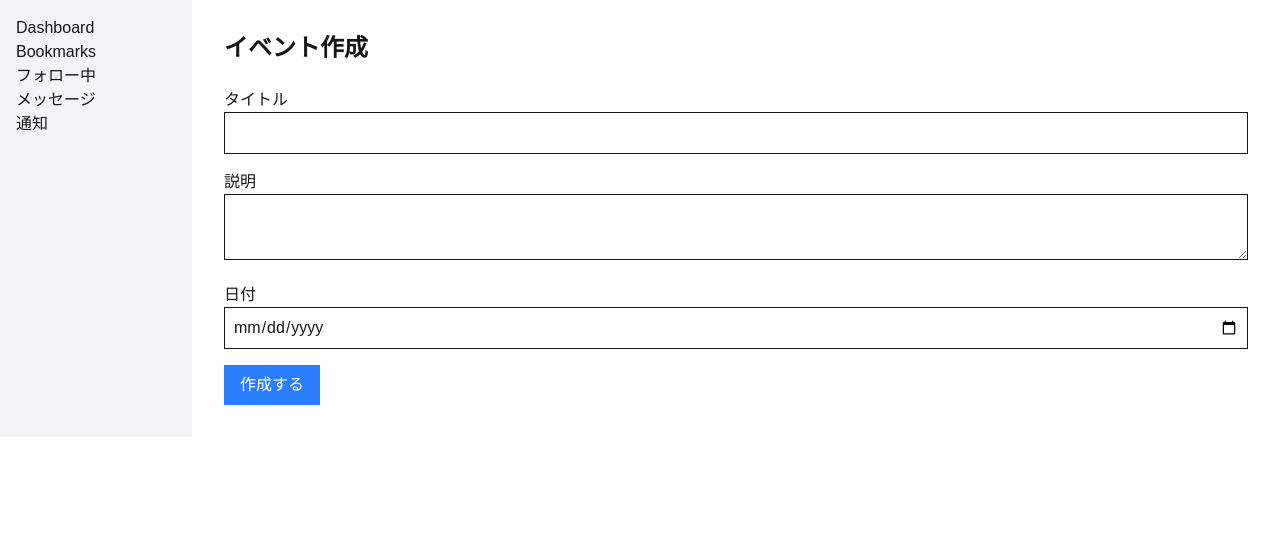
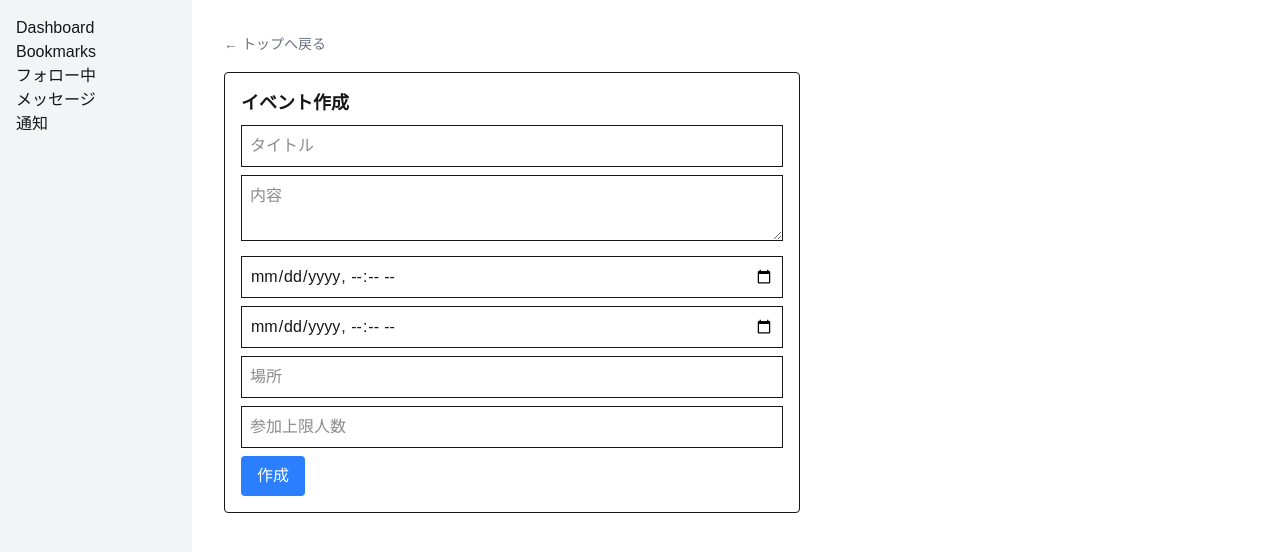
Before and after one commit to MASASHIGE-Y/meet_hub, a Next.js app: page /events/new in a window 1280 px wide. Shown: the top 552 px of the page. Built offline with nearby package versions, Linux system fonts and the light colour scheme; no server answers.

Commit message:
refactor: イベント作成フォームを専用ページに統一

```diff
--- a/app/events/new/page.tsx
+++ b/app/events/new/page.tsx
@@ -1,70 +1,11 @@
-"use client";
+import BackToTopLink from "@/app/components/BackToTopLink";
+import EventCreateForm from "@/app/components/EventCreateForm";
 
-import { useState } from "react";
-import { useRouter } from "next/navigation";
-
-export default function NewEventPage() {
-  const router = useRouter();
-
-  const [title, setTitle] = useState("");
-  const [description, setDescription] = useState("");
-  const [date, setDate] = useState("");
-
-  const handleSubmit = async (e: React.FormEvent) => {
-    e.preventDefault();
-
-    const res = await fetch("/api/events", {
-      method: "POST",
-      body: JSON.stringify({
-        title,
-        description,
-        date,
-      }),
-    });
-
-    if (res.ok) {
-      alert("イベント作成成功🔥");
-      router.push("/dashboard");
-    } else {
-      alert("失敗😭");
-    }
-  };
-
+export default function EventNewPage() {
   return (
     <main className="p-8">
-      <h1 className="text-2xl font-bold mb-6">イベント作成</h1>
-
-      <form onSubmit={handleSubmit} className="space-y-4">
-        <div>
-          <label>タイトル</label>
-          <input
-            className="border p-2 w-full"
-            value={title}
-            onChange={(e) => setTitle(e.target.value)}
-          />
-        </div>
-
-        <div>
-          <label>説明</label>
-          <textarea
-            className="border p-2 w-full"
-            value={description}
-            onChange={(e) => setDescription(e.target.value)}
-          />
-        </div>
-
-        <div>
-          <label>日付</label>
-          <input
-            type="date"
-            className="border p-2 w-full"
-            value={date}
-            onChange={(e) => setDate(e.target.value)}
-          />
-        </div>
-
-        <button className="bg-blue-500 text-white px-4 py-2">作成する</button>
-      </form>
+      <BackToTopLink />
+      <EventCreateForm />
     </main>
   );
 }
--- a/app/page.tsx
+++ b/app/page.tsx
@@ -3,7 +3,6 @@ import AuthButton from "./components/AuthButton";
 import { getServerSession } from "next-auth";
 import { authOptions } from "./api/auth/[...nextauth]/route";
 import { redirect } from "next/navigation";
-import EventCreateForm from "./components/EventCreateForm";
 import EventTabs from "./components/EventTabs";
 import Pagination from "./components/Pagination";
 import EventList from "./components/EventList";
@@ -71,7 +70,6 @@ export default async function Home({ searchParams }: Props) {
 
   return (
     <main className="p-8 space-y-6">
-      <EventCreateForm />
       <header className="mb-8 flex items-center justify-between">
         <h1 className="text-2xl font-bold">meet_hub</h1>
         <AuthButton userId={user?.id} />
```
